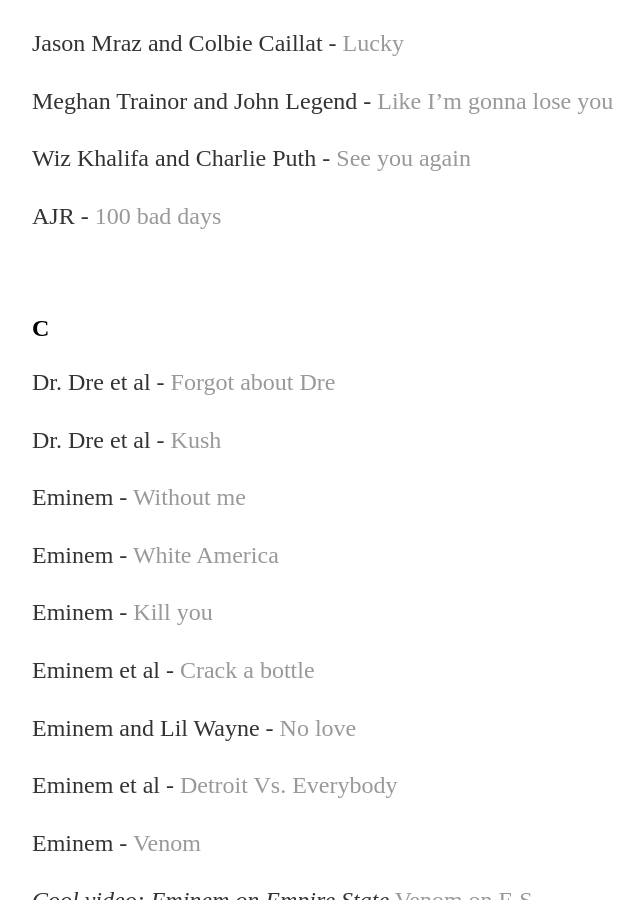
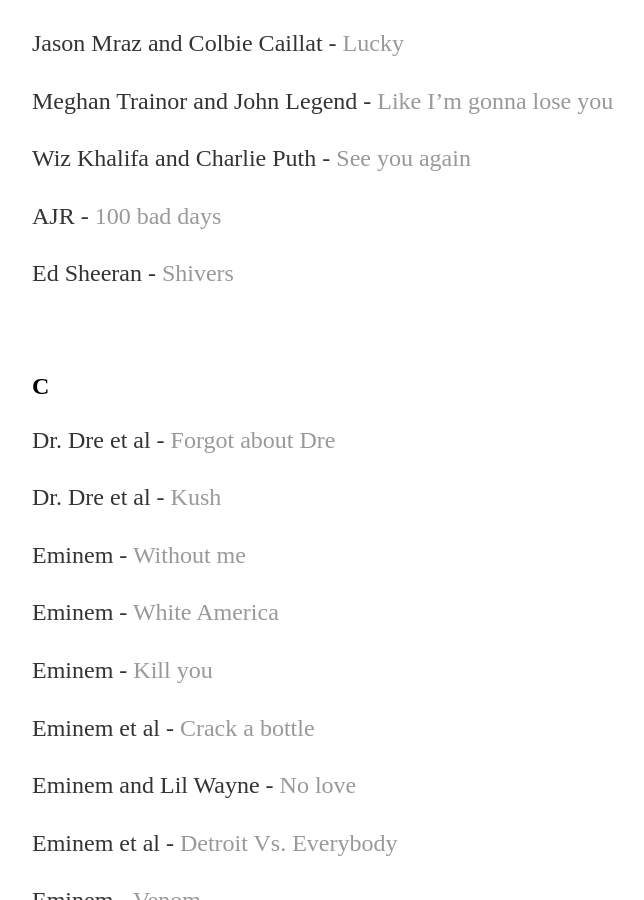
Before and after one commit to yjkweon24/yjkweon24.github.io, a Jekyll site: the page built from _posts/2018-10-23-songs-that-i-love.md, in a window 1280 px wide and 900 px high, scrolled down 10211 px. Shown: the whole window, without its empty margins (160-804 px from the left). Built offline with Jekyll 4.4.1, drawn with Linux system fonts in a browser that asks for light colours.

Commit message:
Update 2018-10-23-songs-that-i-love.md

```diff
--- a/_posts/2018-10-23-songs-that-i-love.md
+++ b/_posts/2018-10-23-songs-that-i-love.md
@@ -353,6 +353,8 @@
 
 AJR - [100 bad days](https://www.youtube.com/watch?v=2c4dB52ehAE&ab_channel=AJR)
 
+Ed Sheeran - [Shivers](https://www.youtube.com/watch?v=TQGkZ5oGmuw&ab_channel=EdSheeran)
+
 <br>
 
 ## C
```
